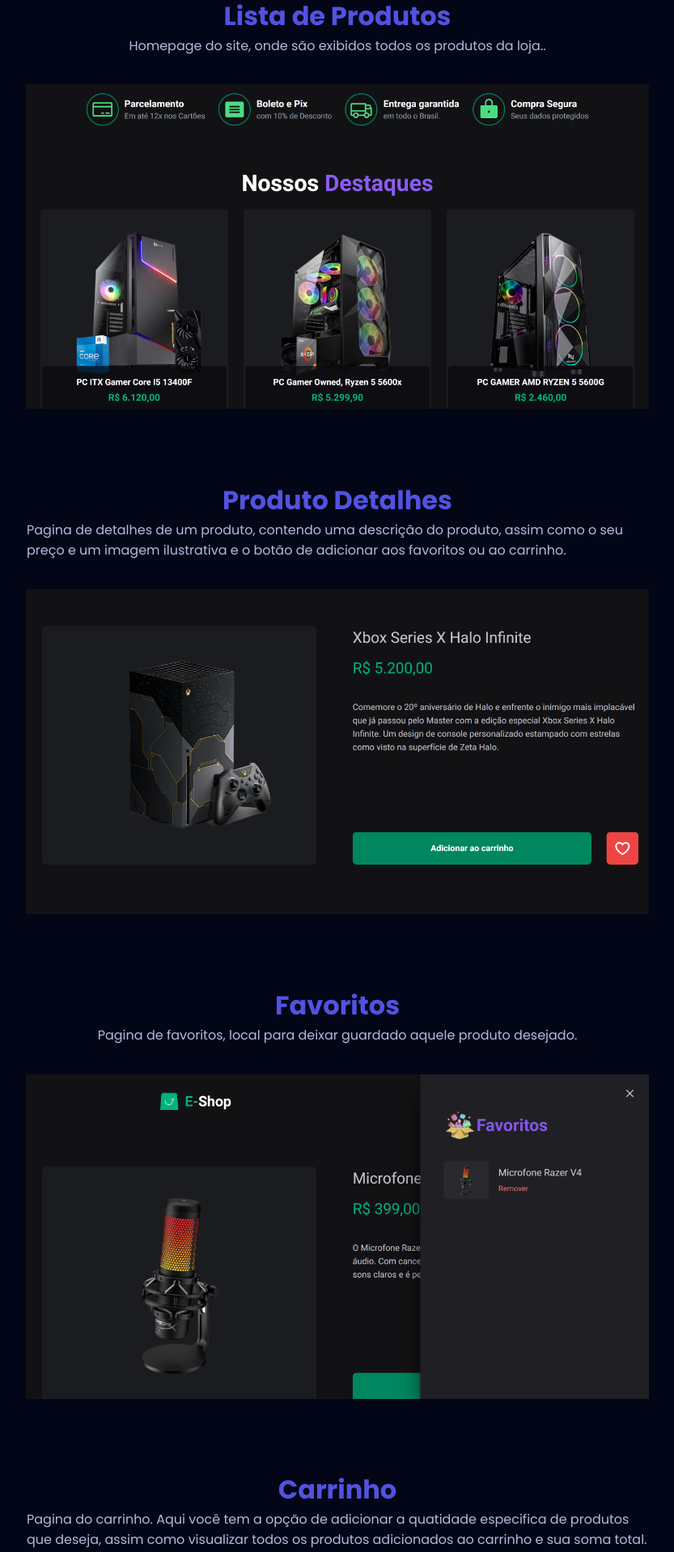
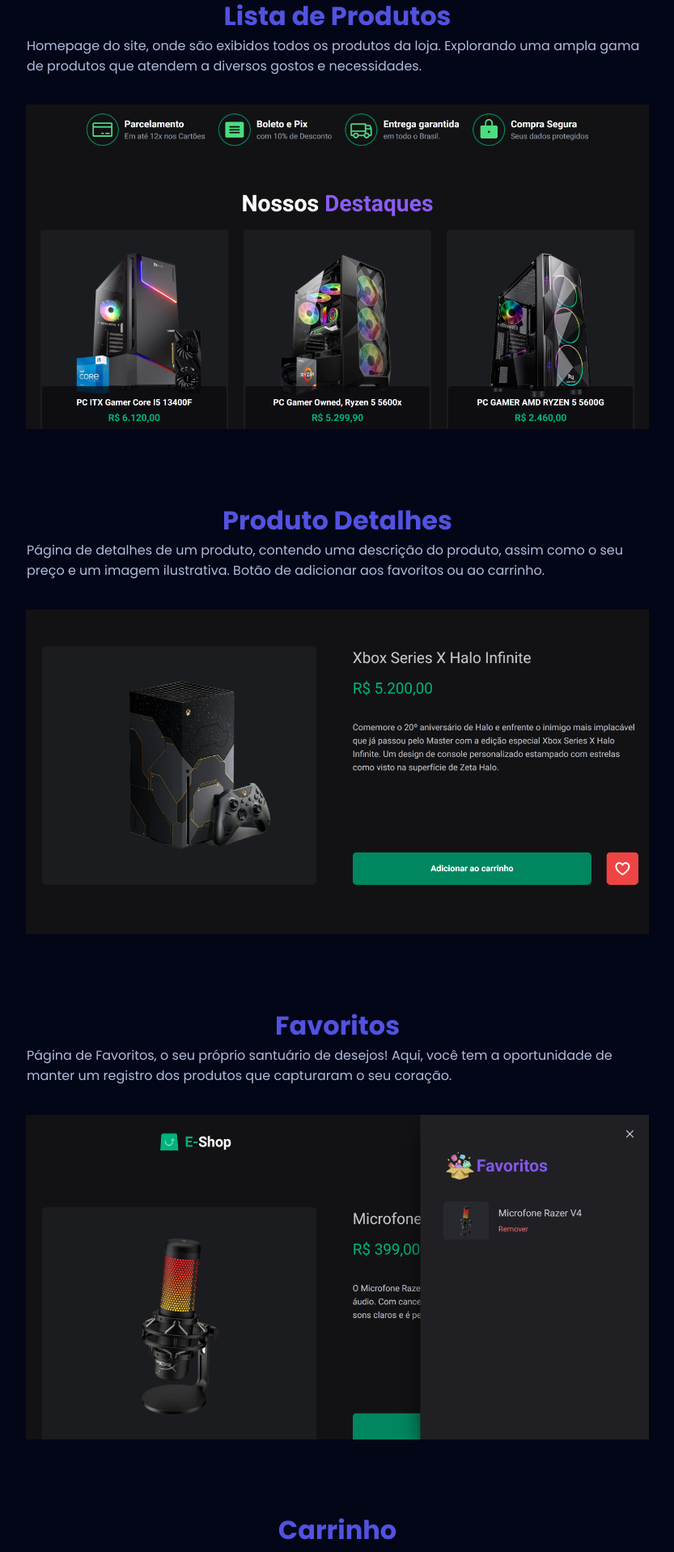
Before and after one commit to EvanderInacio/Portfolio, a Next.js app: page /project/e-shop in a window 1280 px wide. Shown: the part 3120-5037 px from the top of the page at 81% size, without its empty margins (223-1056 px from the left). Built offline with nearby package versions, Linux system fonts and the light colour scheme.

Commit message:
Feat: :fire: Add New Project E-Shop

```diff
--- a/src/data/projects.ts
+++ b/src/data/projects.ts
@@ -41,45 +41,51 @@
       {
         name: 'Home',
         description:
-          'Homepage do site com um banner em forma de sliders que mostra os destaques de produtos existentes na loja.',
+          'Homepage do site com um banner em forma de sliders que mostra os destaques de produtos existentes na loja. Cada slide destaca as características distintas de cada produto.',
         img: '/projects/e-shop/home.png'
       },
       {
         name: 'Lista de Produtos',
         description:
-          'Homepage do site, onde são exibidos todos os produtos da loja..',
+          'Homepage do site, onde são exibidos todos os produtos da loja. Explorando uma ampla gama de produtos que atendem a diversos gostos e necessidades.',
         img: '/projects/e-shop/home-products.png'
       },
       {
         name: 'Produto Detalhes',
         description:
-          'Pagina de detalhes de um produto, contendo uma descrição do produto, assim como o seu preço e um imagem ilustrativa e o botão de adicionar aos favoritos ou ao carrinho.',
+          'Página de detalhes de um produto, contendo uma descrição do produto, assim como o seu preço e um imagem ilustrativa. Botão de adicionar aos favoritos ou ao carrinho.',
         img: '/projects/e-shop/details.png'
       },
       {
         name: 'Favoritos',
         description:
-          'Pagina de favoritos, local para deixar guardado aquele produto desejado. ',
+          'Página de Favoritos, o seu próprio santuário de desejos! Aqui, você tem a oportunidade de manter um registro dos produtos que capturaram o seu coração.',
         img: '/projects/e-shop/favorite.png'
       },
       {
         name: 'Carrinho',
         description:
-          'Pagina do carrinho. Aqui você tem a opção de adicionar a quatidade especifica de produtos que deseja, assim como visualizar todos os produtos adicionados ao carrinho e sua soma total.',
+          'Página do carrinho. Aqui você tem a opção de adicionar a quantidade específica de produtos que deseja, assim como visualizar todos os produtos adicionados ao carrinho e a soma dos valores de todos os produtos.',
         img: '/projects/e-shop/cart.png'
       },
       {
+        name: 'Checkout',
+        description:
+          'Página com o formulário de pagamentos da plataforma stripe.',
+        img: '/projects/e-shop/stripe.png'
+      },
+      {
         name: 'Sucesso',
-        description: 'Pagina de sucesso, mostra as imagens do produtos que a pessoa compro assim como o nome dela e a quantidade de produtos comprados.',
+        description: 'Página de sucesso, mostra as imagens dos produtos que a pessoa compro assim como o nome dela e a quantidade de produtos comprados.',
         img: '/projects/e-shop/success.png'
       },
     ],
     status: 'Completo',
     year: '2023',
-    gif: '',
-    backgroundImage: '/projects/turtlemovie/home.png',
+    gif: '/projects/e-shop/e-shop.mp4',
+    backgroundImage: '/projects/e-shop/home.png',
     video:
-      ''
+      'https://www.youtube.com/watch?v=xotEZglo6l8&ab_channel=EvanderIn%C3%A1cio'
   },
 
   {
@@ -124,24 +130,24 @@
       {
         name: 'Login',
         description:
-          'Pagina de login com a opção de logar pelo google ou pelo github.',
+          'Página de login com a opção de conectar pelo google ou pelo github.',
         img: '/projects/whatsapp/login.png'
       },
       {
         name: 'Home Light',
         description:
-          'Pagina de inicio apos o usuário se autenticar, onde exibe uma mensagem de boas vindas, e no canto esquerdo uma lista de contatos.',
+          'Página de início, após o usuário se autenticar, onde exibe uma mensagem de Boas-vindas, e no canto esquerdo uma lista de contatos.',
         img: '/projects/whatsapp/home-light.png'
       },
       {
         name: 'Home Dark',
-        description: 'Pagina de inicio na versão dark mode.',
+        description: 'Página inicial em sua versão dark mode.',
         img: '/projects/whatsapp/home-dark.png'
       },
       {
         name: 'Chat',
         description:
-          'Pagina de chat exibe a informações de um chat especifico mostrando as mensagens enviadas por você e aquelas respondidas pelo outro contato.',
+          'Página de chat exibe a informações de um chat especifico mostrando as mensagens enviadas por você e aquelas respondidas pelo outro contato.',
         img: '/projects/whatsapp/chat.png'
       },
       {
@@ -211,25 +217,25 @@
       {
         name: 'Filmes Populares',
         description:
-          'Pagina que tem os filmes mais populares, assim como aqueles com a maior nota de todos os tempos.',
+          'Página que tem os filmes mais populares, assim como aqueles com a maior nota de todos os tempos.',
         img: '/projects/turtlemovie/movie-popular.png'
       },
       {
         name: 'Séries Populares',
         description:
-          'Pagina que contem as séries mais populares, assim como aqueles com a maior nota de todos os tempos.',
+          'Página que contem as séries mais populares, assim como aqueles com a maior nota de todos os tempos.',
         img: '/projects/turtlemovie/series-popular.png'
       },
       {
         name: 'Pagina Detalhes',
         description:
-          'Pagina que contem os detalhes de um filme/serie especifico. Como a data de lançamento, a duração (no caso de filmes), a produção, o idioma e o país de origem. ',
+          'Página que contem os detalhes de um filme/serie especifico. Como a data de lançamento, a duração (no caso de filmes), a produção, o idioma e o país de origem. ',
         img: '/projects/turtlemovie/detail-home.png'
       },
       {
         name: 'Detalhes Atores',
         description:
-          'Pagina que contem os detalhes dos personagens assim como a opção de ver a ficha técnica de cada pessoa específica.',
+          'Página que contem os detalhes dos personagens assim como a opção de ver a ficha técnica de cada pessoa específica.',
         img: '/projects/turtlemovie/detail-elenco.png'
       },
       {
@@ -246,7 +252,7 @@
       {
         name: 'Atores Detalhes',
         description:
-          'Pagina que contem os detalhes dos personagens assim como a ficha técnica de cada pessoa específica. Você poderá acompanhar a carreira de seus atores favoritos e encontrar novas obras para assistir.',
+          'Página que contem os detalhes dos personagens assim como a ficha técnica de cada pessoa específica. Você poderá acompanhar a carreira de seus atores favoritos e encontrar novas obras para assistir.',
         img: '/projects/turtlemovie/detail-people.png'
       }
     ],
@@ -293,7 +299,7 @@
       {
         name: 'Home',
         description:
-          'Pagina inicial do site com uma animação no controle do playstation, assim como a possibilidade de ver sobre e também explorar outros controles.',
+          'Página inicial do site com uma animação no controle do playstation, assim como a possibilidade de ver sobre e também explorar outros controles.',
         img: '/projects/playstation/playstation-home.png'
       },
       {
@@ -305,13 +311,13 @@
       {
         name: 'Sobre',
         description:
-          'Pagina que mostra uma geral dos controles disponíveis no site.',
+          'Página que mostra uma geral dos controles disponíveis no site.',
         img: '/projects/playstation/playstation-about.png'
       },
       {
         name: 'Produtos',
         description:
-          'Pagina de produtos que mostra uma lista com mais detalhes sobre a diferença de cada controle.',
+          'Página de produtos que mostra uma lista com mais detalhes sobre a diferença de cada controle.',
         img: '/projects/playstation/playstation-product.png'
       },
       {
@@ -323,7 +329,7 @@
       {
         name: 'Venda',
         description:
-          'Pagina de compra onde existe um formulário com a opção escolhida e o cadastro de compra.',
+          'Página de compra onde existe um formulário com a opção escolhida e o cadastro de compra.',
         img: '/projects/playstation/playstation-buy.png'
       },
       {
```
Also changed, not shown: public/projects/e-shop/stripe.png (added), 1 other file (tests, documents, lock files or other folders).
